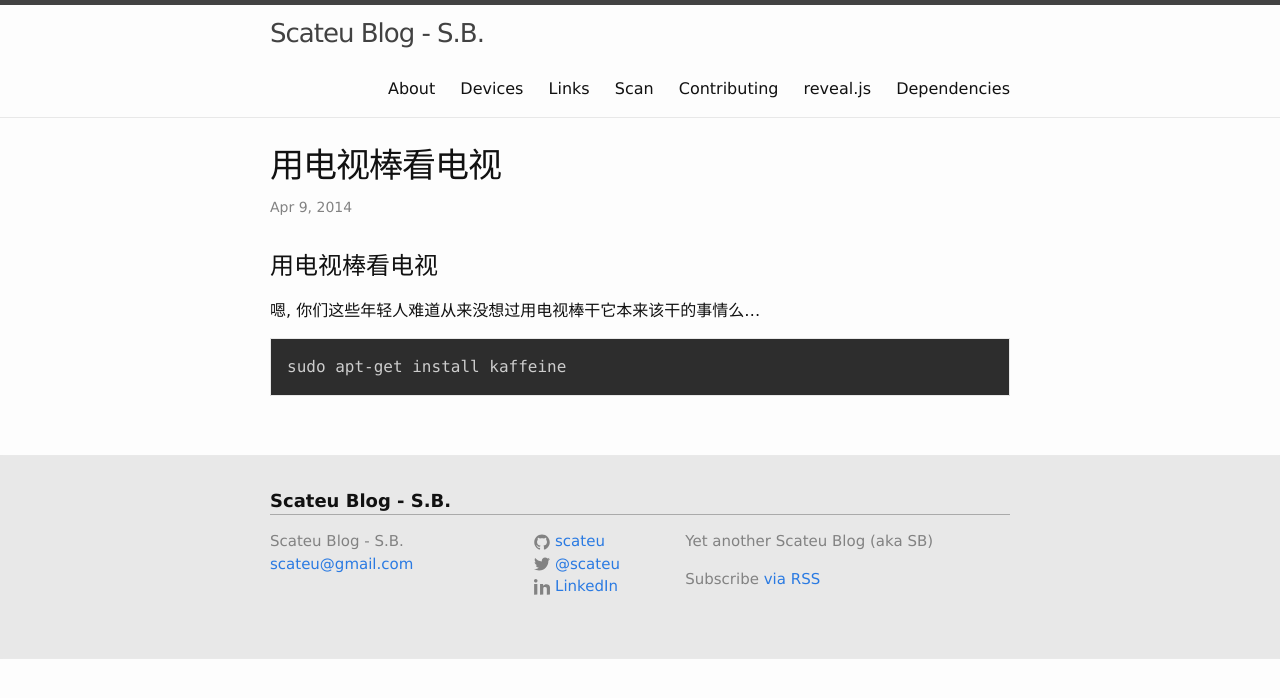
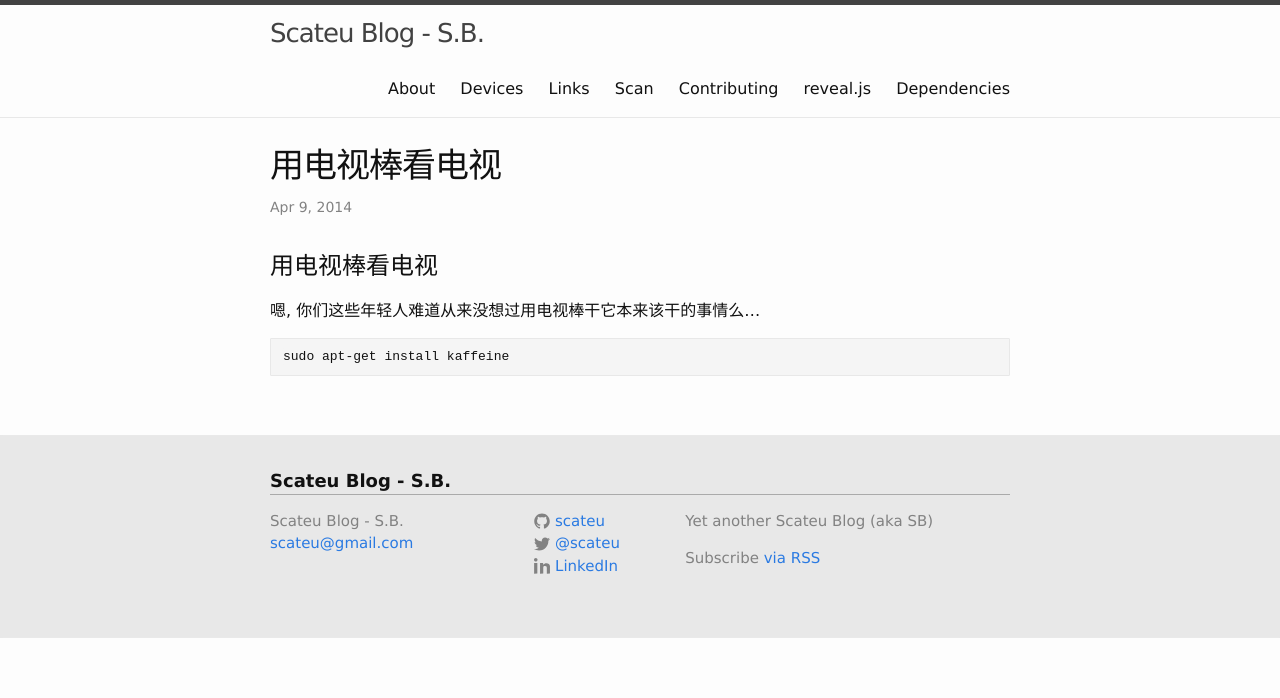
Before and after one commit to scateu/scateu.github.io, a Jekyll site: the page built from _posts/2014-04-09-watch-TV-with-rtlsdr.md, in a window 1280 px wide. Shown: the top 698 px of the page. Built offline with Jekyll 4.4.1, drawn with Linux system fonts in a browser that asks for light colours; nearby versions of some CDN libraries; comment, search, counter and statistics services are not loaded.

Commit message:
prism: back to default

```diff
--- a/_includes/prism.html
+++ b/_includes/prism.html
@@ -1,4 +1,5 @@
-<link href="https://cdn.bootcss.com/prism/1.6.0/themes/prism-tomorrow.min.css" rel="stylesheet">
+<link href="https://cdn.bootcss.com/prism/1.6.0/themes/prism.min.css" rel="stylesheet">
+<!--<link href="https://cdn.bootcss.com/prism/1.6.0/themes/prism-tomorrow.min.css" rel="stylesheet">  -->
 
 <script src="https://cdn.bootcss.com/prism/1.6.0/prism.min.js"></script>
 
@@ -21,5 +24,5 @@ window.onload = function(){
 		codes[i].parentNode.setAttribute("class","language-default");
 	}
 };
-
+*/
 </script>
```
Also changed, not shown: other parts of _includes/prism.html (+2 -0 lines).
